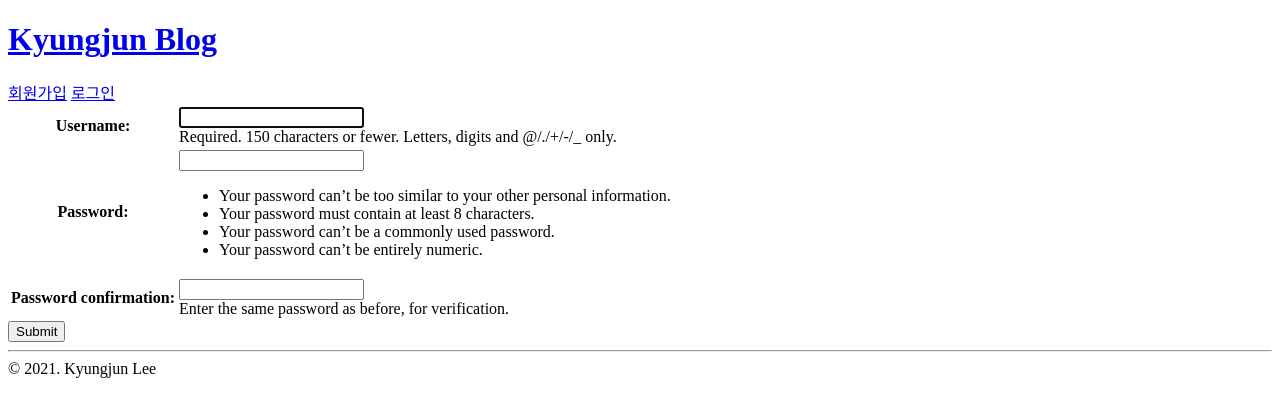
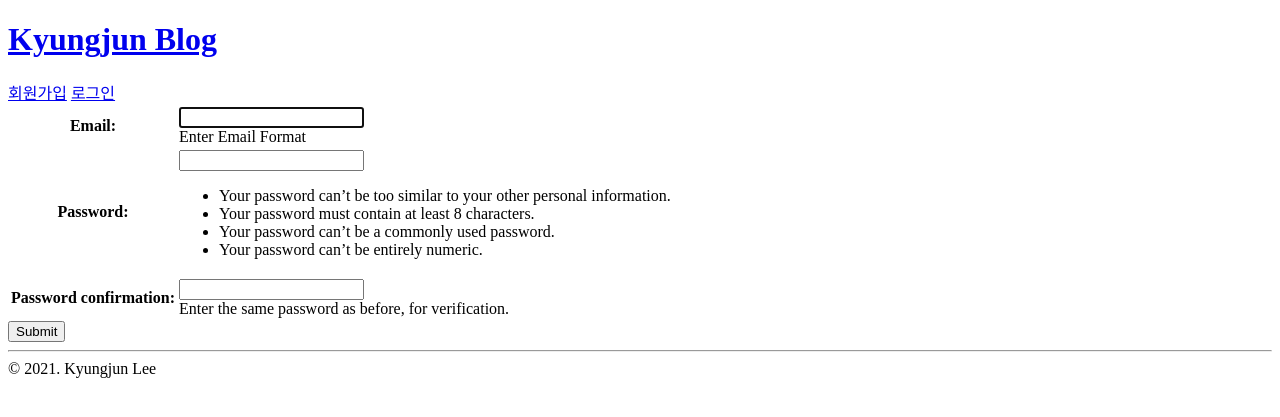
Before and after one commit to kyungjunleeme/djangocontribauth, a Django app: page /accounts/signup/ in a window 1280 px wide. Shown: the top 417 px of the page. Run offline with Django 3.2, Linux system fonts and the light colour scheme.

Commit message:
function_06_e-mail 형태로 로그인하기

```diff
--- a/accounts/forms.py
+++ b/accounts/forms.py
@@ -1,5 +1,51 @@
-from django.contrib.auth.forms import UserCreationForm
+from django.contrib.auth.forms import UserCreationForm, UsernameField
+from django.core.validators import validate_email
 
 
 class SignupForm(UserCreationForm):
-    pass
+    # 각 필드에 대한 validators, clean_필드명, clean(멤버함수)
+    # https://github.com/django/django/blob/main/django/contrib/auth/models.py#L321
+
+    def __init__(self, *args, **kwargs):
+        super().__init__(*args, **kwargs)
+        # self.fields["username"] 는 아래와 같음
+        # <django.contrib.auth.forms.UsernameField object at 0x11009b220>
+        # <django.contrib.auth.forms.UsernameField object at 0x11009b220>
+        # self.fields["username"].__dict__
+        # special variables:
+        # function variables:
+        # 'max_length': 150
+        # 'min_length': None
+        # 'strip': True
+        # 'empty_value': ''
+        # 'required': True
+        # 'label': 'Username'
+        # 'initial': None
+        # 'show_hidden_initial': False
+        # 'help_text': 'Required. 150 characters or fewer. Letters, digits and @/./+/-/_ only.'
+        # 'disabled': False
+        # 'label_suffix': None
+        # 'localize': False
+        # 'widget': <django.forms.widgets.TextInput object at 0x11009bc40>
+        # 'error_messages': {'required': 'This field is required.'}
+        # 'validators': [<django.core.validat...10f460220>]
+        # len(): 15
+
+        self.fields["username"].validators = [validate_email]
+        self.fields["username"].help_text = "Enter Email Format"
+        self.fields["username"].label = "Email"
+        # self.fields["username"].widget = "Email"
+
+    def save(self, commit=True):
+        user = super().save(commit=False)
+        user.email = user.username
+        if commit:
+            user.save()
+        return user
+
+    # # clean_필드명으로 유효성 검사한 방식
+    # def clean_username(self):
+    #     value = self.cleaned_data.get("username")
+    #     if value:
+    #         validate_email(value)
+    #     return value
--- a/accounts/templates/accounts/profile.html
+++ b/accounts/templates/accounts/profile.html
@@ -1,7 +1,9 @@
 {% extends "accounts/layout.html" %}
 
 {% block content %}
-    <h2>{{ user }}'s Profile</h2>
+    <h2>{{ user.username }}'s Profile</h2>
+    <h3>Email</h3>
+    {{ user.email|default:"&dash;" }}
     <h3>Bio</h3>
-    {{ user.profile.bio|default:"empty" }}
+    {{ user.profile.bio|default:"&dash;" }}
 {% endblock %}
```
Also changed, not shown: djangocontribauth/settings.py (+3 -5 lines), db.sqlite3.
